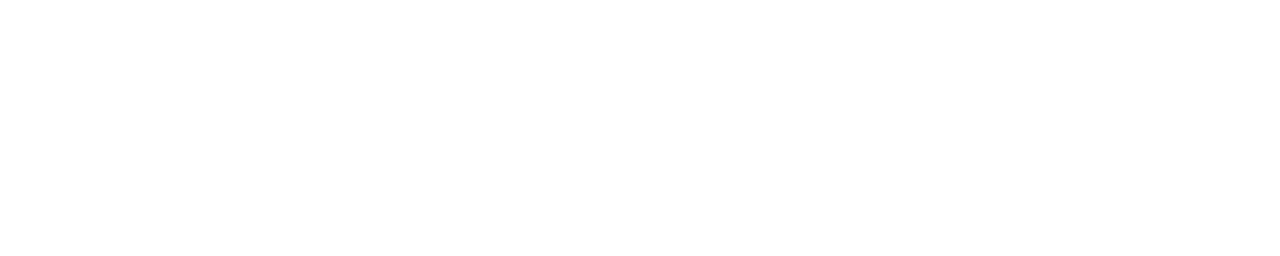
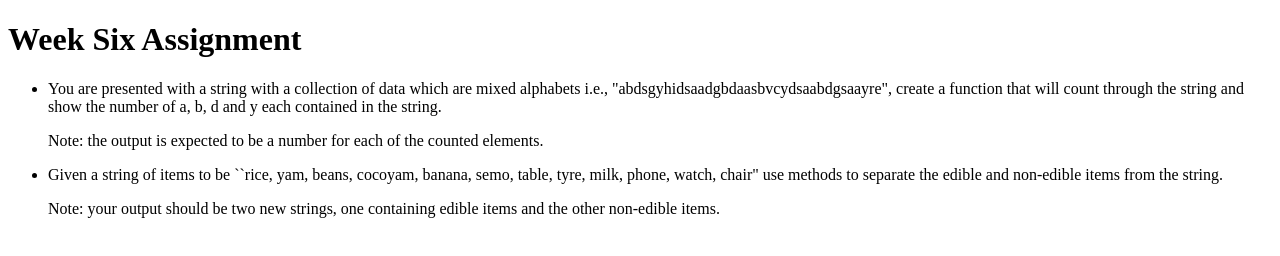
Before and after one commit to KBandipo/week-six-assignment, a plain HTML site: page index.html in a window 1280 px wide. Drawn offline with Linux system fonts and the light colour scheme.

Commit message:
Paste the content of the assignment

```diff
--- a/index.html
+++ b/index.html
@@ -3,10 +3,36 @@
   <head>
     <meta charset="UTF-8" />
     <meta name="viewport" content="width=device-width, initial-scale=1.0" />
-    <link href="styles.css" rel="stylesheet" />
     <title>Week Six Assignment</title>
   </head>
   <body>
+    <h1>Week Six Assignment</h1>
+    <ul>
+      <li>
+        <p>
+          You are presented with a string with a collection of data which are
+          mixed alphabets i.e., "abdsgyhidsaadgbdaasbvcydsaabdgsaayre", create a
+          function that will count through the string and show the number of a,
+          b, d and y each contained in the string.
+        </p>
+        <p>
+          Note: the output is expected to be a number for each of the counted
+          elements.
+        </p>
+      </li>
+
+      <li>
+        <p>
+          Given a string of items to be ``rice, yam, beans, cocoyam, banana,
+          semo, table, tyre, milk, phone, watch, chair" use methods to separate
+          the edible and non-edible items from the string.
+        </p>
+        <p>
+          Note: your output should be two new strings, one containing edible
+          items and the other non-edible items.
+        </p>
+      </li>
+    </ul>
     <script src="script.js"></script>
   </body>
 </html>
```
